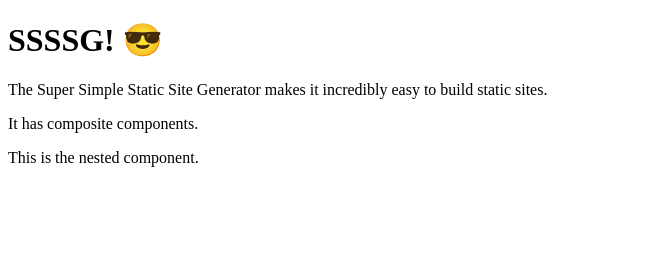
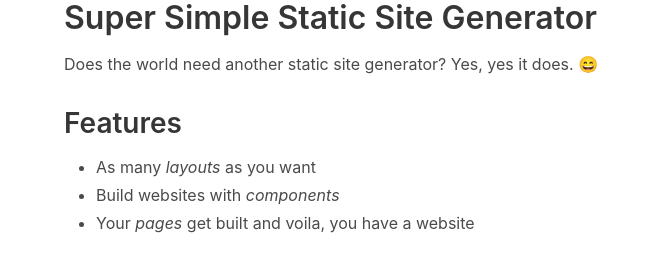
Before and after one commit to maragudk/ssssg, a plain HTML site: page docs/index.html in a window 1280 px wide. Shown: the whole page, without its empty margins (0-652 px from the left). Drawn offline with Linux system fonts and the light colour scheme.

Commit message:
Update readme and website (#10)
- Write about the crazy features
- Add some style with Bulma (https://github.com/jgthms/bulma)

```diff
--- a/docs/index.html
+++ b/docs/index.html
@@ -3,21 +3,27 @@
   <head>
     <meta charset="utf-8" />
     <meta name="viewport" content="width=device-width, initial-scale=1" />
-    <title>SSSSG! 😎</title>
+    <title>Super Simple Static Site Generator</title>
     <meta
       name="description"
-      content="Super Simple Static Site Generator is great for making static pages."
+      content="Does the world need another static site generator? Yes, yes it does. 😄"
     />
+    <link rel="stylesheet" href="/bulma.min.css" />
   </head>
   <body>
-    <h1>SSSSG! 😎</h1>
-    <p>
-      The Super Simple Static Site Generator makes it incredibly easy to build
-      static sites.
-    </p>
+    <div class="container content">
+      <h1>Super Simple Static Site Generator</h1>
+      <p>
+        Does the world need another static site generator? Yes, yes it does. 😄
+      </p>
 
-    <p>It has composite components.</p>
+      <h2>Features</h2>
 
-    <p>This is the nested component.</p>
+      <ul>
+        <li>As many <em>layouts</em> as you want</li>
+        <li>Build websites with <em>components</em></li>
+        <li>Your <em>pages</em> get built and voila, you have a website</li>
+      </ul>
+    </div>
   </body>
 </html>
```
Also changed, not shown: components/component.html (deleted, +0 -3 lines), components/nested.html (deleted, +0 -1 lines), docs/customlayout.html (deleted, +0 -10 lines), docs/nolayout.html (deleted, +0 -10 lines), layouts/custom.html (deleted, +0 -10 lines), layouts/default.html (+3 -0 lines), pages/customlayout.html (deleted, +0 -1 lines), pages/index.html (+9 -3 lines), pages/nolayout.html (deleted, +0 -10 lines), docs/bulma.min.css (added), statics/bulma.min.css (added), 5 other files.
